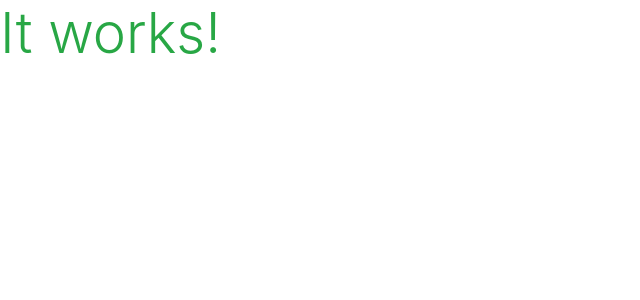
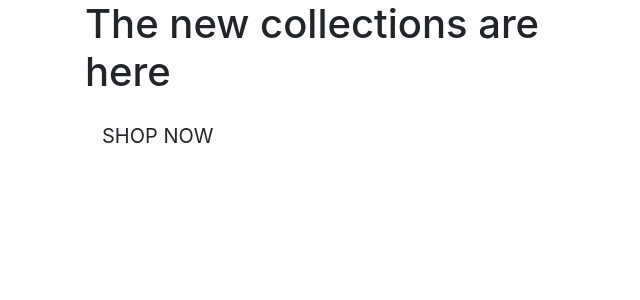
Before and after one commit to kev-n14/e-commerce-tutorial, a Django app: page / in a window 1280 px wide. Shown: the top 300 px of the page, without its empty margins (0-640 px from the left). Run offline with Django 3.2, Linux system fonts and the light colour scheme.

Commit message:
added homepage content

```diff
--- a/home/templates/home/index.html
+++ b/home/templates/home/index.html
@@ -1,5 +1,24 @@
 {% extends "base.html"%}
 {% load static%}
+
+{% block page_header %}
+<div class="container header-container">
+    <div class="row">
+        <div class="col"></div>
+    </div>
+
+</div>
+{%endblock%}
+
 {% block content %}
-<h1 class="display-4 text-success">It works!</h1>
+<div class="container h-100">
+    <div class="row h-100">
+        <div class="col-7 col-md-6 my-auto">
+            <h1>The new collections are here</h1>
+            <div>
+                <h4><a href="" class="shop-now-button btn btn-lg rounded-0 text-uppercase py-3">Shop Now</a></h4>
+            </div>
+        </div>
+    </div>
+</div>
 {% endblock %}
```
